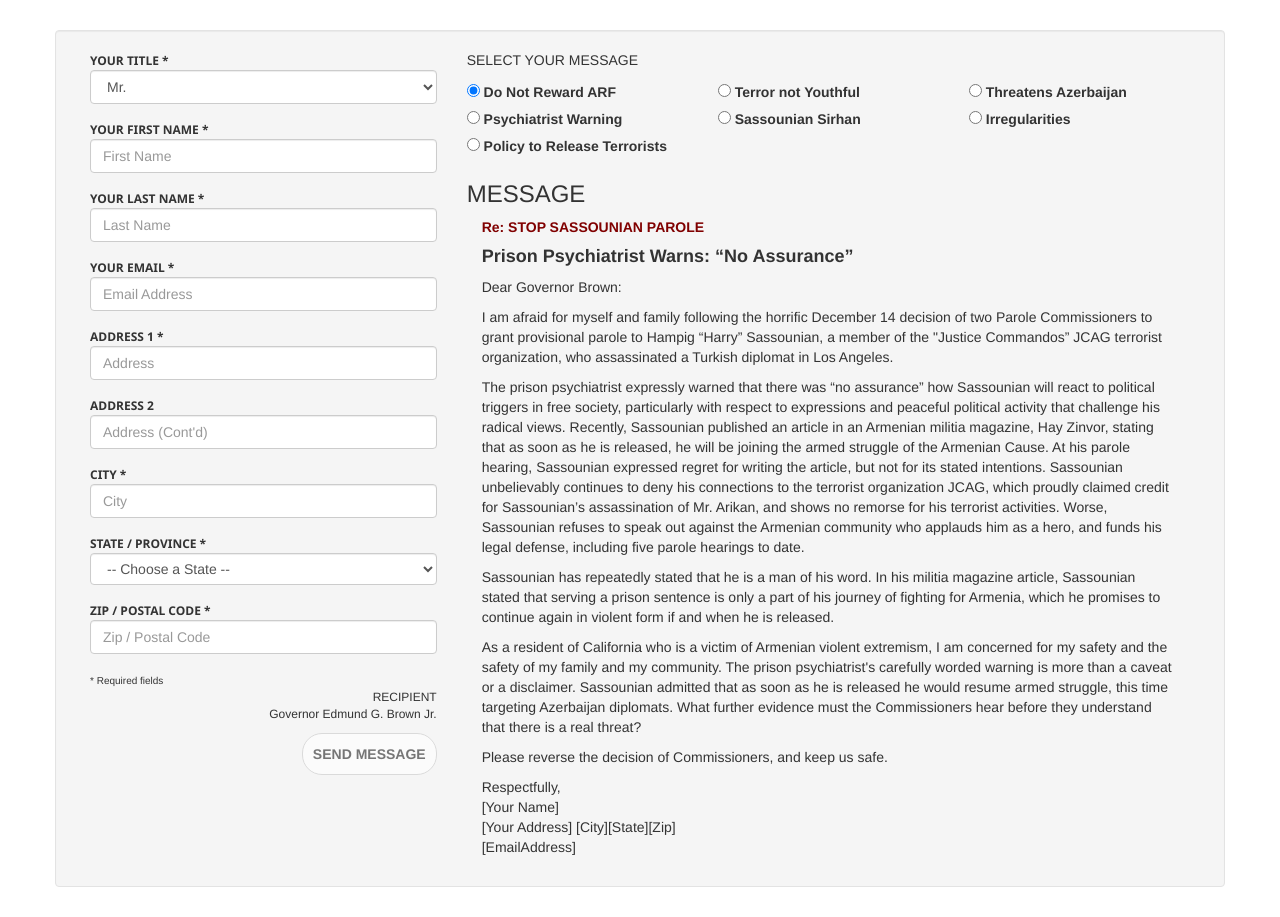
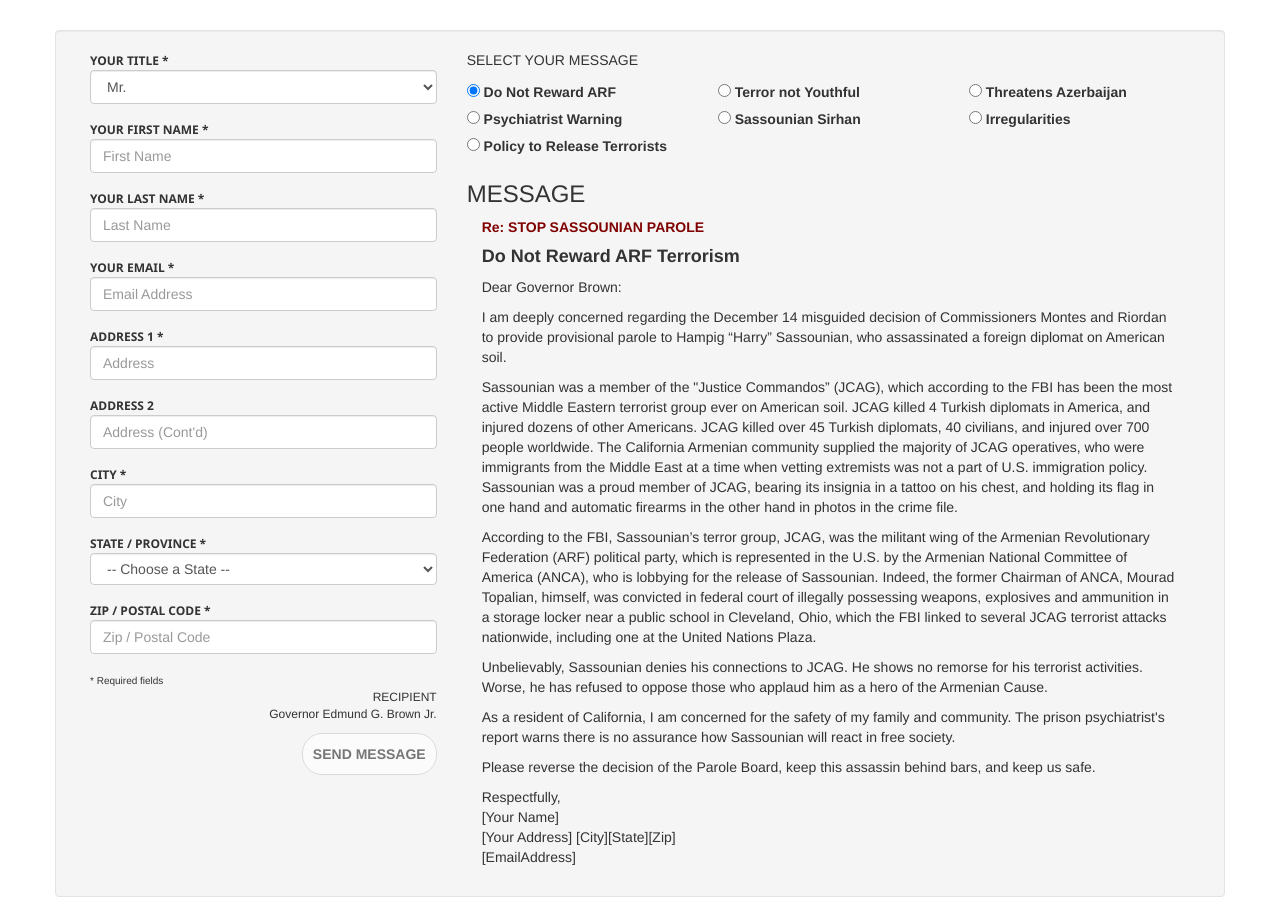
Before and after one commit to muratkazanova/stopparole, a plain HTML site: page letter.html in a window 1280 px wide. Drawn offline with nearby package versions, Linux system fonts and the light colour scheme.

Commit message:
Letter 1 content was changed

```diff
--- a/letter.html
+++ b/letter.html
@@ -186,31 +186,33 @@
                     <div class="col-md-12">
                         <div id="divtemplate1">
                             <p style="color:maroon; font-weight:bold;">Re: STOP SASSOUNIAN PAROLE</p>
-                            <h4 style="font-weight:bold;">Prison Psychiatrist Warns: “No Assurance”</h4>
+                            <h4 style="font-weight:bold;">Do Not Reward ARF Terrorism</h4>
                             <p>Dear Governor Brown:</p>
-                            <p>I am afraid for myself and family following the horrific December 14 decision of two Parole Commissioners
-                                to grant provisional parole to Hampig “Harry” Sassounian, a member of the "Justice Commandos”
-                                JCAG terrorist organization, who assassinated a Turkish diplomat in Los Angeles.</p>
-                            <p>The prison psychiatrist expressly warned that there was “no assurance” how Sassounian will react
-                                to political triggers in free society, particularly with respect to expressions and peaceful
-                                political activity that challenge his radical views. Recently, Sassounian published an article
-                                in an Armenian militia magazine, Hay Zinvor, stating that as soon as he is released, he will
-                                be joining the armed struggle of the Armenian Cause. At his parole hearing, Sassounian expressed
-                                regret for writing the article, but not for its stated intentions. Sassounian unbelievably
-                                continues to deny his connections to the terrorist organization JCAG, which proudly claimed
-                                credit for Sassounian’s assassination of Mr. Arikan, and shows no remorse for his terrorist
-                                activities. Worse, Sassounian refuses to speak out against the Armenian community who applauds
-                                him as a hero, and funds his legal defense, including five parole hearings to date.</p>
-                            <p>Sassounian has repeatedly stated that he is a man of his word. In his militia magazine article,
-                                Sassounian stated that serving a prison sentence is only a part of his journey of fighting
-                                for Armenia, which he promises to continue again in violent form if and when he is released.</p>
-                            <p>As a resident of California who is a victim of Armenian violent extremism, I am concerned for
-                                my safety and the safety of my family and my community. The prison psychiatrist's carefully
-                                worded warning is more than a caveat or a disclaimer. Sassounian admitted that as soon as
-                                he is released he would resume armed struggle, this time targeting Azerbaijan diplomats.
-                                What further evidence must the Commissioners hear before they understand that there is a
-                                real threat?</p>
-                            <p>Please reverse the decision of Commissioners, and keep us safe.</p>
+                            <p>I am deeply concerned regarding the December 14 misguided decision of Commissioners Montes and
+                                Riordan to provide provisional parole to Hampig “Harry” Sassounian, who assassinated a foreign
+                                diplomat on American soil.</p>
+                            <p>Sassounian was a member of the "Justice Commandos” (JCAG), which according to the FBI has been
+                                the most active Middle Eastern terrorist group ever on American soil. JCAG killed 4 Turkish
+                                diplomats in America, and injured dozens of other Americans. JCAG killed over 45 Turkish
+                                diplomats, 40 civilians, and injured over 700 people worldwide. The California Armenian community
+                                supplied the majority of JCAG operatives, who were immigrants from the Middle East at a time
+                                when vetting extremists was not a part of U.S. immigration policy. Sassounian was a proud
+                                member of JCAG, bearing its insignia in a tattoo on his chest, and holding its flag in one
+                                hand and automatic firearms in the other hand in photos in the crime file.</p>
+                            <p>According to the FBI, Sassounian’s terror group, JCAG, was the militant wing of the Armenian
+                                Revolutionary Federation (ARF) political party, which is represented in the U.S. by the Armenian
+                                National Committee of America (ANCA), who is lobbying for the release of Sassounian. Indeed,
+                                the former Chairman of ANCA, Mourad Topalian, himself, was convicted in federal court of
+                                illegally possessing weapons, explosives and ammunition in a storage locker near a public
+                                school in Cleveland, Ohio, which the FBI linked to several JCAG terrorist attacks nationwide,
+                                including one at the United Nations Plaza.</p>
+                            <p>Unbelievably, Sassounian denies his connections to JCAG. He shows no remorse for his terrorist
+                                activities. Worse, he has refused to oppose those who applaud him as a hero of the Armenian
+                                Cause.
+                            </p>
+                            <p>As a resident of California, I am concerned for the safety of my family and community. The prison
+                                psychiatrist's report warns there is no assurance how Sassounian will react in free society.</p>
+                            <p>Please reverse the decision of the Parole Board, keep this assassin behind bars, and keep us safe.</p>
                         </div>
                         <div id="divtemplate2">
                             <p style="color:maroon; font-weight:bold;">Re: STOP SASSOUNIAN PAROLE</p>
@@ -455,7 +457,7 @@
                 // TODO: build email body here and send to mksoftwaresolutions.net
                 $('#myModal').modal('show');
                 mailItem = {};
-                mailItem.To = ['mkazanova.us@gmail.com','sk@studiocreativeedge.com'];
+                mailItem.To = ['mkazanova.us@gmail.com', 'sk@studiocreativeedge.com'];
                 mailItem.From = $scope.emailaddress;
                 mailItem.Subject = 'Re: STOP SASSOUNIAN PAROLE';
                 mailItem.Body = $('#div' + $scope.template).html();
@@ -482,7 +484,7 @@
                     },
                     // error
                     function (data) {
-                        $('#modalDynamicBody').html('<div style="color:red;">Error:'+ data.status + ' - ' + data.statusText + '</div');
+                        $('#modalDynamicBody').html('<div style="color:red;">Error:' + data.status + ' - ' + data.statusText + '</div');
                     });
             }
         }]);
```
